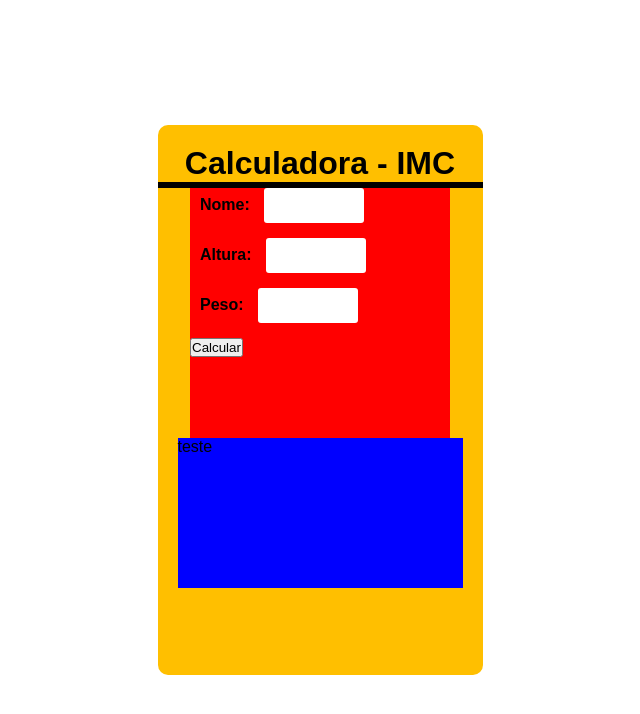
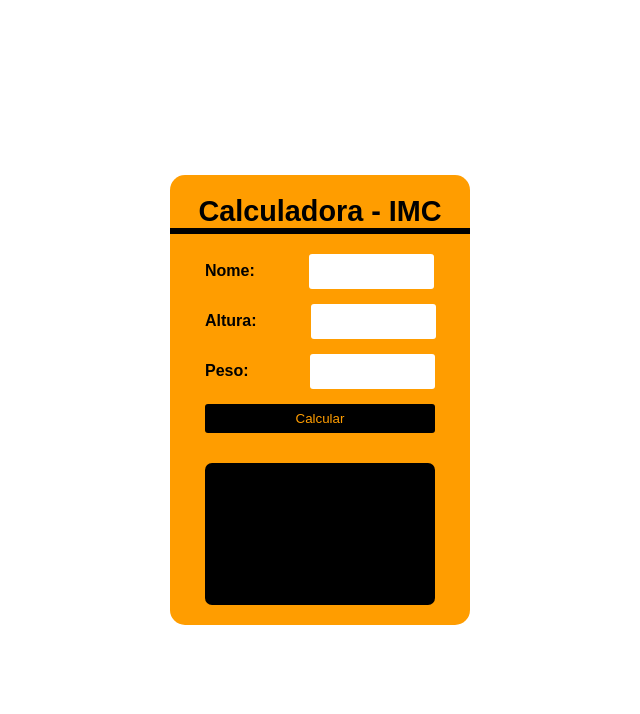
Before and after one commit to guilhermegiovani/projetos-javascript, a plain HTML site: page projeto-07/index.html in a window 1280 px wide. Shown: the whole page, without its empty margins (320-960 px from the left). Drawn offline with Linux system fonts and the light colour scheme.

Commit message:
projeto-07

```diff
--- a/projeto-07/index.css
+++ b/projeto-07/index.css
@@ -16,42 +16,69 @@ body {
 }
 
 #container {
-    background-color: rgb(255, 191, 0);
-    border-radius: 10px;
-    width: 325px;
-    height: 550px;
+    background-color: #ff9d00;
+    border-radius: 15px;
+    width: 300px;
+    height: 450px;
     padding: 20px;
     display: flex;
     flex-direction: column;
     align-items: center;
 }
 
+h1 {
+    font-size: 1.8rem;
+}
+
 hr {
     border: 3px solid black;
-    width: 325px;
+    width: 300px;
+    margin-bottom: 20px;
 }
 
 #imcForm {
-    background-color: red;
-    width: calc(300px - 40px);
-    height: 250px;
+    width: 250px;
+    margin-bottom: 30px;
 }
 
 label {
-    font-weight: 600;
+    font-weight: bold;
     padding: 10px;
+    margin-right: 40px;
 }
 
 input {
     border: none;
     border-radius: 3px;
-    width: 100px;
+    width: 125px;
     padding: 10px;
     margin-bottom: 15px;
 }
 
+#weight {
+    margin-left: 7px;
+}
+
+button {
+    background-color: black;
+    color: #ff9d00;
+    font-size: bold;
+    border: none;
+    width: 230px;
+    padding: 7px;
+    border-radius: 3px;
+    margin-left: 10px;
+}
+
 #resultImc {
-    background-color: blue;
-    width: calc(325px - 40px);
+    background-color: black;
+    color: #ff9d00;
+    font-style: italic;
+    width: 230px;
     height: 150px;
+    padding: 7px;
+    border-radius: 7px;
+    display: flex;
+    justify-content: center;
+    align-items: center;
 }
--- a/projeto-07/index.html
+++ b/projeto-07/index.html
@@ -14,18 +14,18 @@
 
         <form id="imcForm">
             <label for="name">Nome:</label>
-            <input type="text" id="name"> <br>
+            <input type="text" id="name" required> <br>
 
             <label for="height">Altura:</label>
-            <input type="number" id="height" step="3"> <br>
+            <input type="number" id="height" step=".01" required> <br>
 
             <label for="weight">Peso:</label>
-            <input type="number" id="weight"> <br>
+            <input type="number" id="weight" required> <br>
 
             <button type="submit">Calcular</button>
         </form>
 
-        <div id="resultImc">teste</div>
+        <div id="resultImc"></div>
     </main>
 </body>
 </html>
--- a/projeto-07/index.js
+++ b/projeto-07/index.js
@@ -0,0 +1,29 @@
+// import "index.css";
+
+const imcForm = document.getElementById("imcForm")
+const inputName = document.getElementById("name")
+const inputHeight = document.getElementById("height")
+const inputWeight = document.getElementById("weight")
+const divResultImc = document.getElementById("resultImc")
+
+imcForm.addEventListener('submit', (e) => {
+    e.preventDefault()
+
+    const calcularImc = inputWeight.value / (inputHeight.value * 2)
+    const resultImc = parseFloat(calcularImc.toFixed(2))
+
+    if(resultImc < 18,5) {
+        divResultImc.innerHTML = `<p>${inputName.value} seu IMC é ${resultImc} e você está abaixo do peso</p>`
+    } else if(resultImc > 18,5 && resultImc < 25) {
+        divResultImc.innerHTML = `<p>${inputName.value} seu IMC é ${resultImc} e você está no seu peso normal</p>`
+    } else if(resultImc > 25 && resultImc < 30) {
+        divResultImc.innerHTML = `<p>${inputName.value} seu IMC é ${resultImc} e você está com sobrepeso</p>`
+    } else if(resultImc > 30 && resultImc < 35) {
+        divResultImc.innerHTML = `<p>${inputName.value} seu IMC é ${resultImc} e você está com obesidade grau 1</p>`
+    } else if(resultImc > 35 && resultImc < 40) {
+        divResultImc.innerHTML = `<p>${inputName.value} seu IMC é ${resultImc} e você está com obesidade grau 2</p>`
+    } else {
+        divResultImc.innerHTML = `<p>${inputName.value} seu IMC é ${resultImc} e você está com obesidade grau 3</p>`
+    }
+
+})
```
